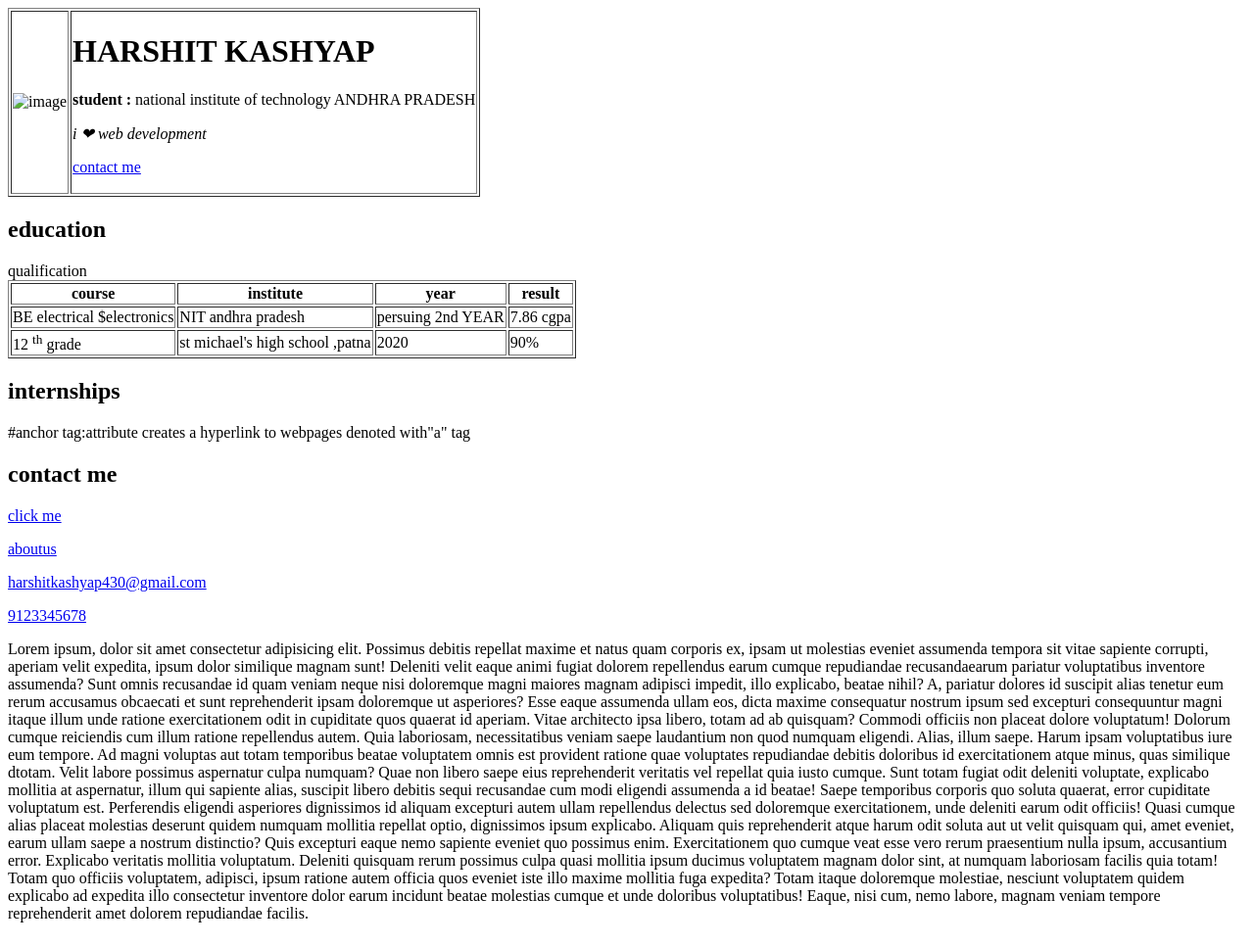
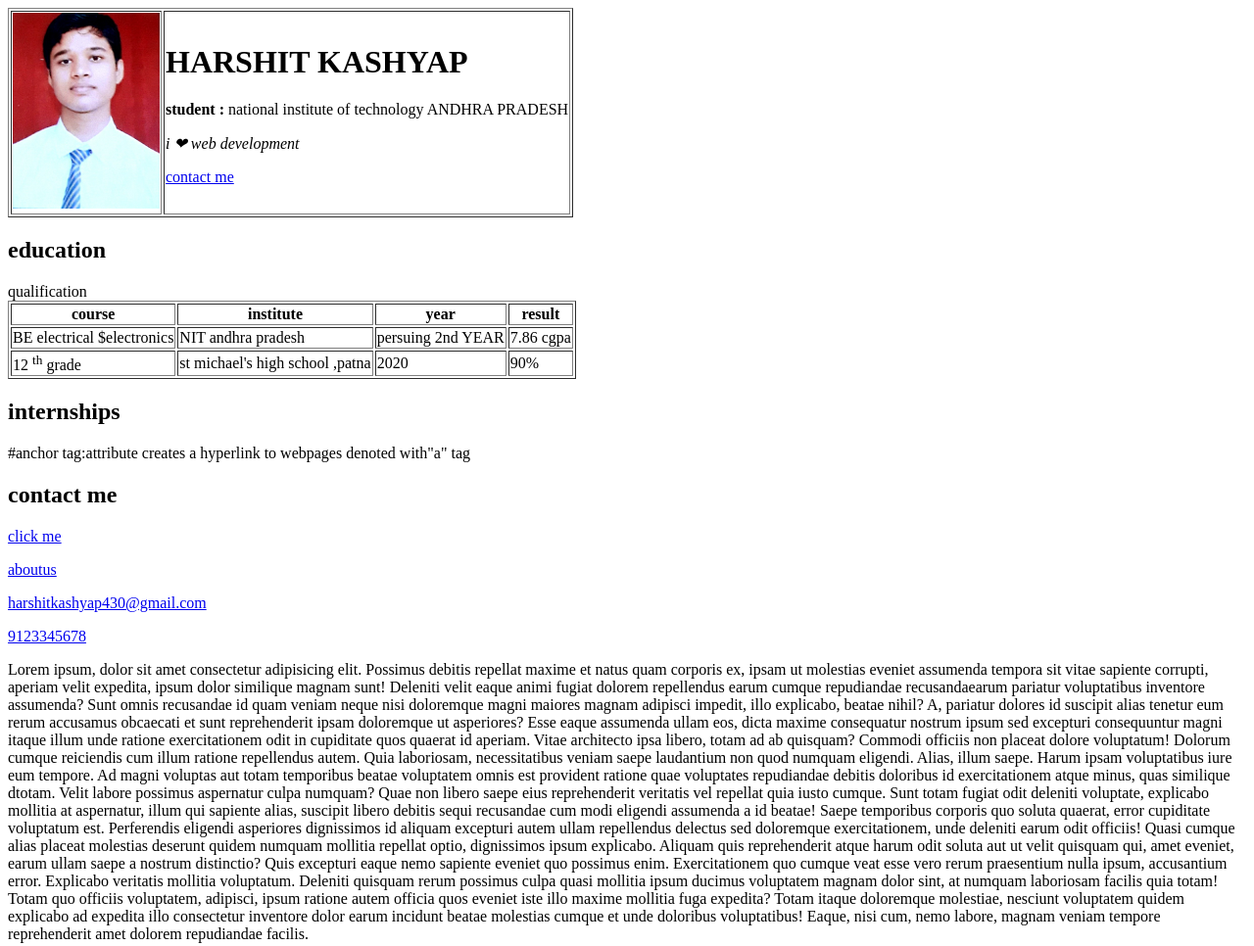
Before and after one commit to harshit2025/resume, a plain HTML site: page index.html in a window 1280 px wide. Shown: the whole page at 98% size. Drawn offline with Linux system fonts and the light colour scheme.

Commit message:
Update index.html

```diff
--- a/index.html
+++ b/index.html
@@ -13,7 +13,7 @@
         <table border="">
             <tr>
                 <td>
-                    <img width="150" src="harshit/2019.jpg.jpg" alt="image">
+                    <img width="150" src="2019.jpg.jpg" alt="image">
 
 
                 </td>
```
